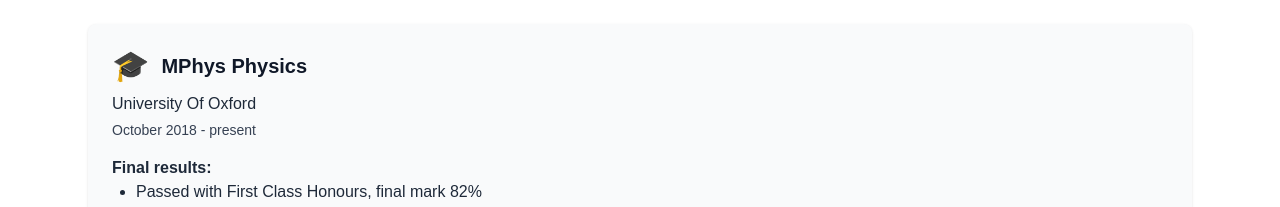
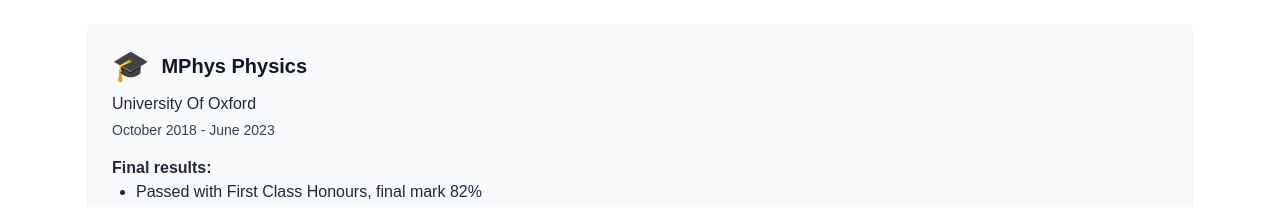
Before and after one commit to absurd-wombat/digital-wombat-website, a Next.js app: page /about-us in a window 1280 px wide. Shown: the part 1740-1947 px from the top of the page. Built offline with nearby package versions, Linux system fonts and the light colour scheme.

Commit message:
fix uni dates

```diff
--- a/src/app/about-us/AboutUs.tsx
+++ b/src/app/about-us/AboutUs.tsx
@@ -63,7 +63,7 @@ export default function AboutUs() {
             icon: '🎓',
             title: 'MPhys Physics',
             subtitle: 'University Of Oxford',
-            description: 'October 2018 - present',
+            description: 'October 2018 - June 2023',
             details: [
                 {
                     category: 'Final results',
```
